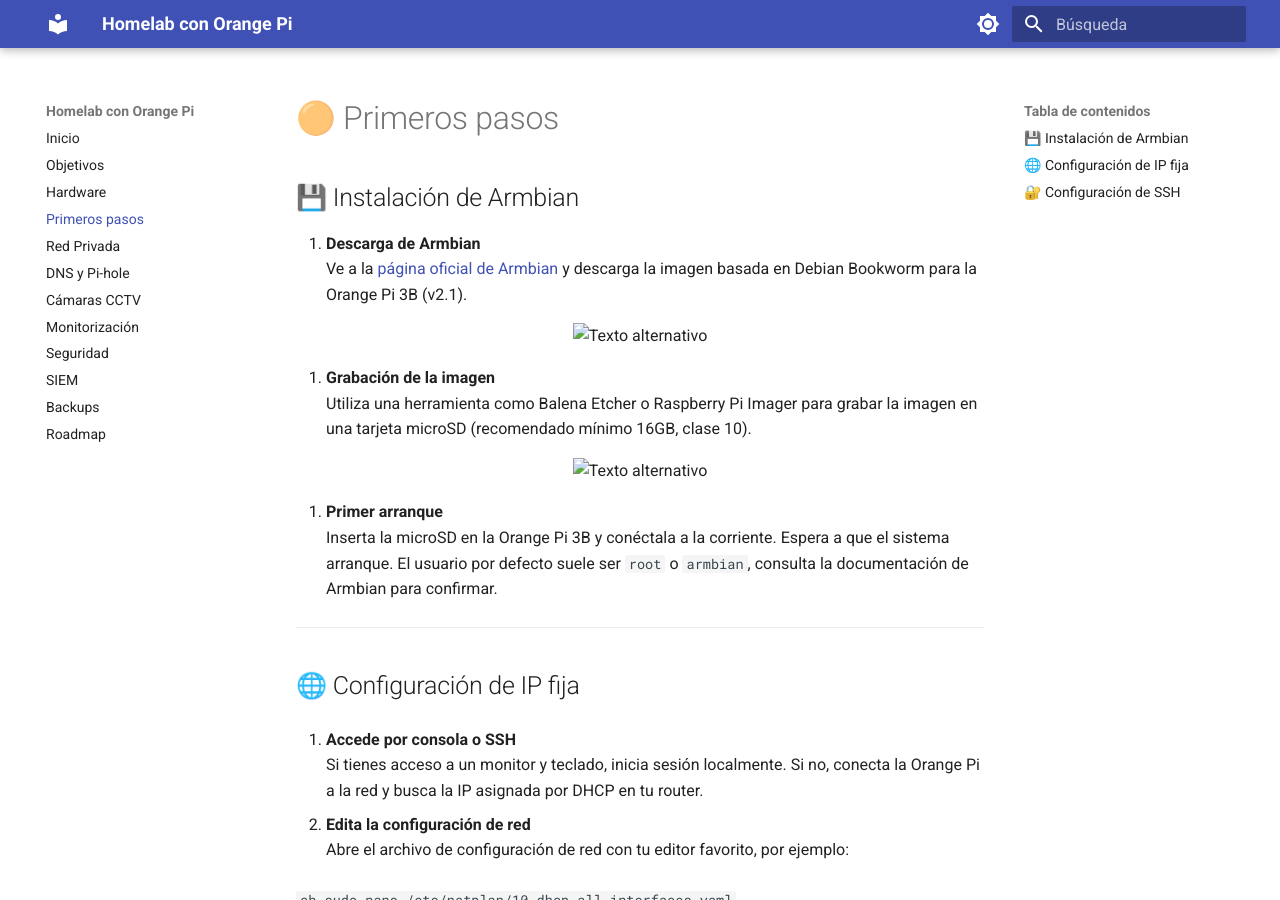
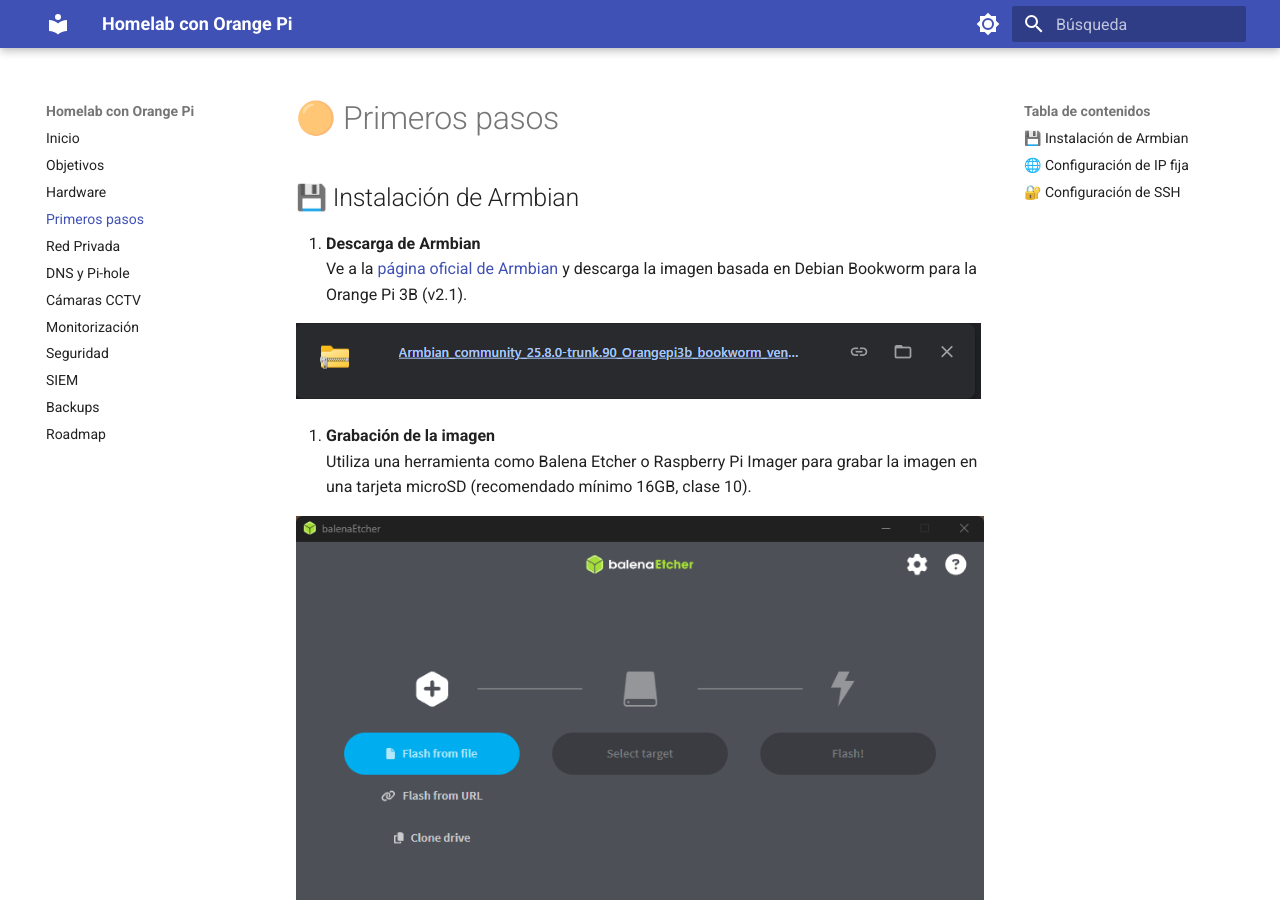
Before and after one commit to TheNotoriousPing/Homelab, an MkDocs documentation site: the page built from docs/primeros-pasos.md, in a window 1280 px wide and 900 px high. Built offline with MkDocs 1.6.1 and Material for MkDocs 9.7.7, drawn with Linux system fonts in a browser that asks for light colours.

Commit message:
Actualiza imágenes a sintaxis Markdown

````diff
--- a/docs/primeros-pasos.md
+++ b/docs/primeros-pasos.md
@@ -5,17 +5,12 @@
 1. **Descarga de Armbian**
    Ve a la [página oficial de Armbian](https://www.armbian.com/orangepi3b/) y descarga la imagen basada en Debian Bookworm para la Orange Pi 3B (v2.1).
 
-   <div style="text-align: center;">
-      <img src="../img/primeros-pasos/armbian.png" alt="Texto alternativo" width="400"/>
-   </div>
-
+   ![Texto alternativo](img/primeros-pasos/armbian.png)
 
 2. **Grabación de la imagen**
    Utiliza una herramienta como Balena Etcher o Raspberry Pi Imager para grabar la imagen en una tarjeta microSD (recomendado mínimo 16GB, clase 10).
 
-   <div style="text-align: center;">
-      <img src="../img/primeros-pasos/balena.png" alt="Texto alternativo" width="400"/>
-   </div>
+   ![Texto alternativo](img/primeros-pasos/balena.png)
 
 
 3. **Primer arranque**
@@ -37,9 +32,7 @@
 
    Añade o edita el contenido para asignar una IP fija (ajusta la IP según tu red):
 
-<div style="text-align: center;">
-   <img src="../img/primeros-pasos/ip-fija.png" alt="Texto alternativo" width="600"/>
-</div>
+   ![Texto alternativo](img/primeros-pasos/ip-fija.png)
 
    Guarda y cierra el archivo.
 
@@ -88,9 +81,7 @@
    PubkeyAuthentication yes
    ```
 
-<div style="text-align: center;">
-   <img src="img/primeros-pasos/ssh.png" alt="Texto alternativo" width="300"/>
-</div>
+   ![Texto alternativo](img/primeros-pasos/ssh.png)
 
 
 
````
Also changed, not shown: docs/img/primeros-pasos/armbian.png (renamed from img/primeros-pasos/armbian.png), docs/img/primeros-pasos/balena.png (renamed from img/primeros-pasos/balena.png), docs/img/primeros-pasos/ip-fija.png (renamed from img/primeros-pasos/ip-fija.png), docs/img/primeros-pasos/ssh.png (renamed from img/primeros-pasos/ssh.png).
